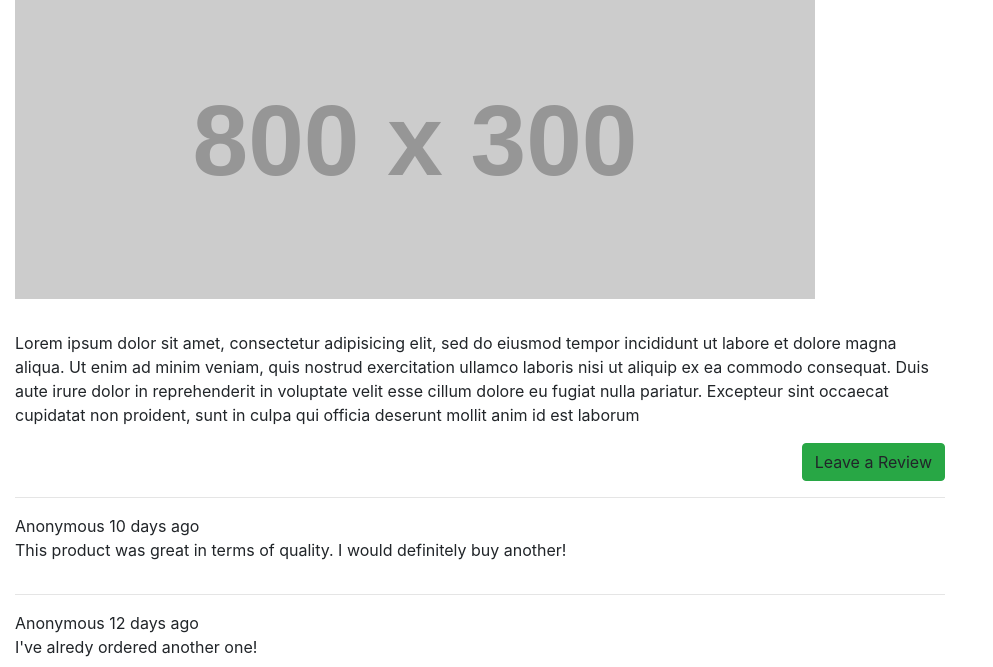
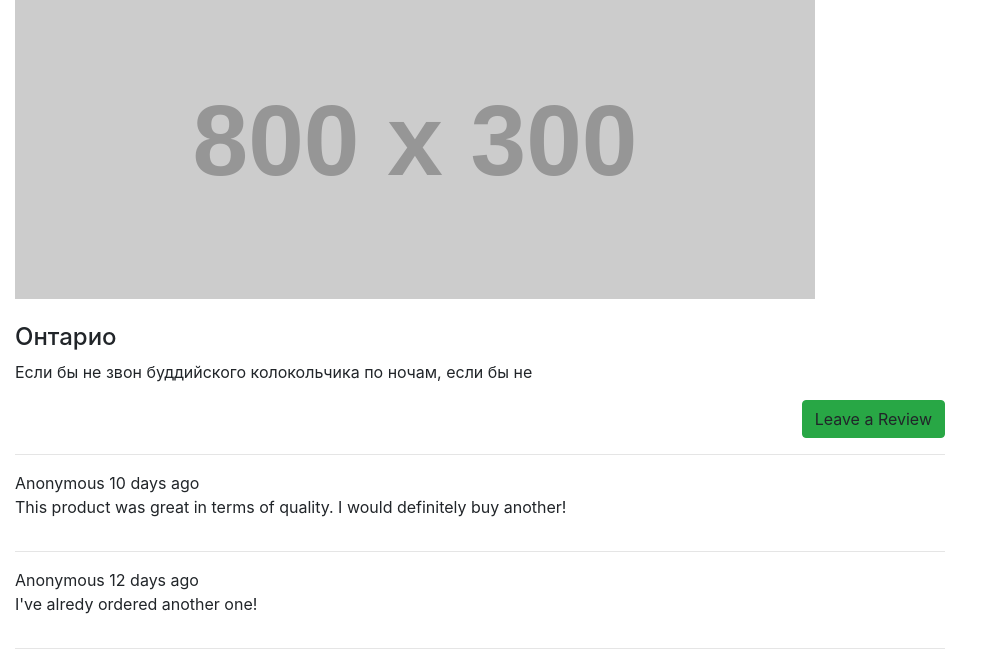
Before and after one commit to pgerasimov/books_search, a Flask app: page /about_book/5 in a window 1280 px wide. Shown: the part 81-748 px from the top of the page, without its empty margins (0-993 px from the left). Run offline with Flask 2, Linux system fonts and the light colour scheme; data comes from the database, SQL or seed files in the repository; grey boxes labelled with a size stand in for pictures from a placeholder-image service; some libraries are stand-ins or nearby versions.

Commit message:
added vars

```diff
--- a/webapp/templates/book.html
+++ b/webapp/templates/book.html
@@ -9,12 +9,8 @@
         <img class="img-responsive" src="http://placehold.it/800x300" alt="">
         <div class="caption-full">
             <br>
-            <h4>{{ name }}</h4>
-            <p>Lorem ipsum dolor sit amet, consectetur adipisicing elit, sed do eiusmod tempor incididunt ut labore et
-                dolore magna aliqua. Ut enim ad minim veniam, quis nostrud exercitation ullamco laboris nisi ut aliquip
-                ex ea commodo consequat. Duis aute irure dolor in reprehenderit in voluptate velit esse cillum dolore eu
-                fugiat nulla pariatur. Excepteur sint occaecat cupidatat non proident, sunt in culpa qui officia
-                deserunt mollit anim id est laborum</p>
+            <h4>{{ book.book_name }}</h4>
+            <p>{{ book.book_annotation }}</p>
         </div>
 
     <div class="well">
```
